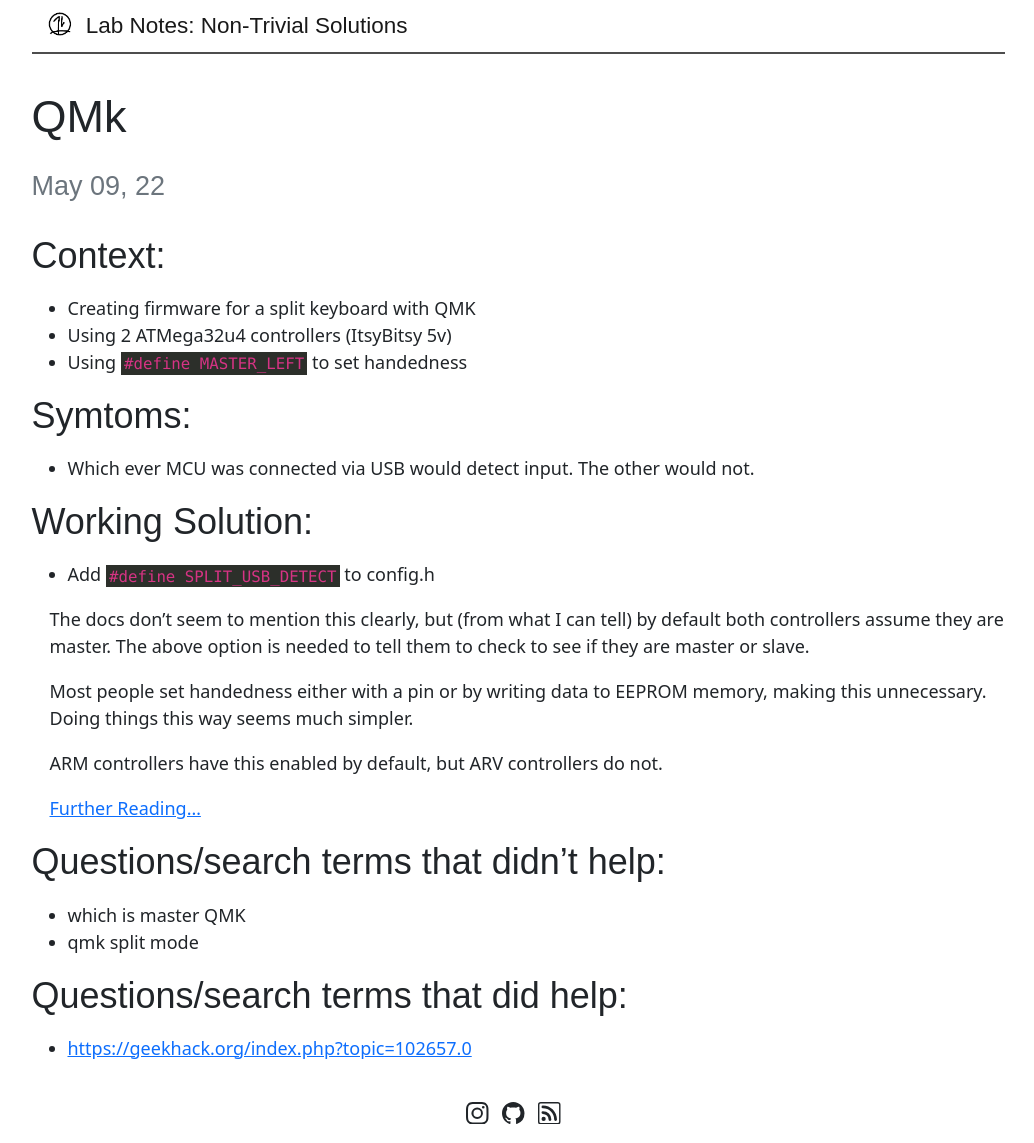
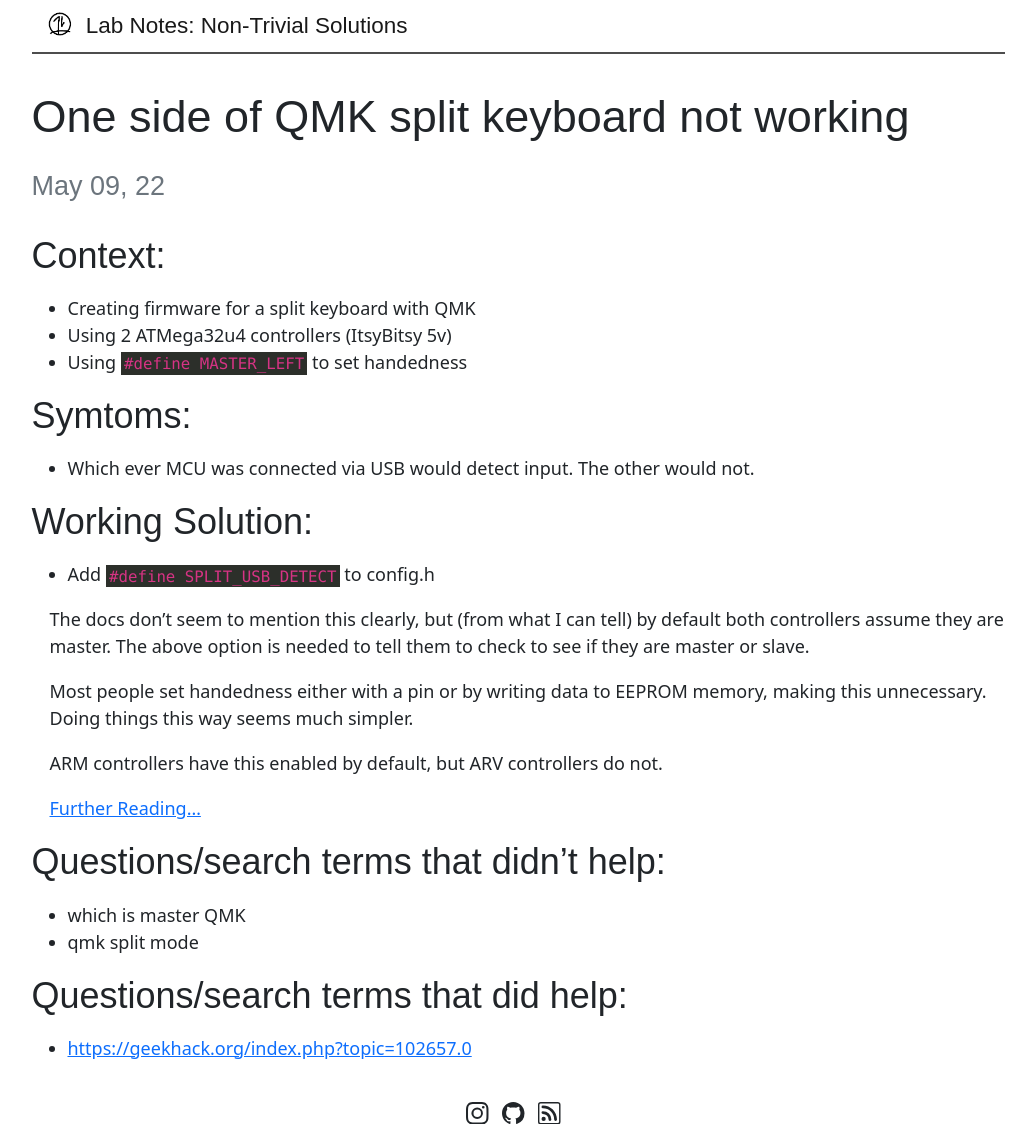
Before and after one commit to IbraheemR/labnotes, a Jekyll site: the page built from _posts/2022-05-09-qmk-split-keyboard.md, in a window 1280 px wide. Shown: the whole page, without its empty margins (122-1156 px from the left). Built offline with Jekyll 4.4.1, drawn with Linux system fonts in a browser that asks for light colours; some web fonts are replaced.

Commit message:
Update title

```diff
--- a/_posts/2022-05-09-qmk-split-keyboard.md
+++ b/_posts/2022-05-09-qmk-split-keyboard.md
@@ -1,5 +1,5 @@
 ---
-title: QMk
+title: "One side of QMK split keyboard not working"
 ---
 
 ## Context:
```
